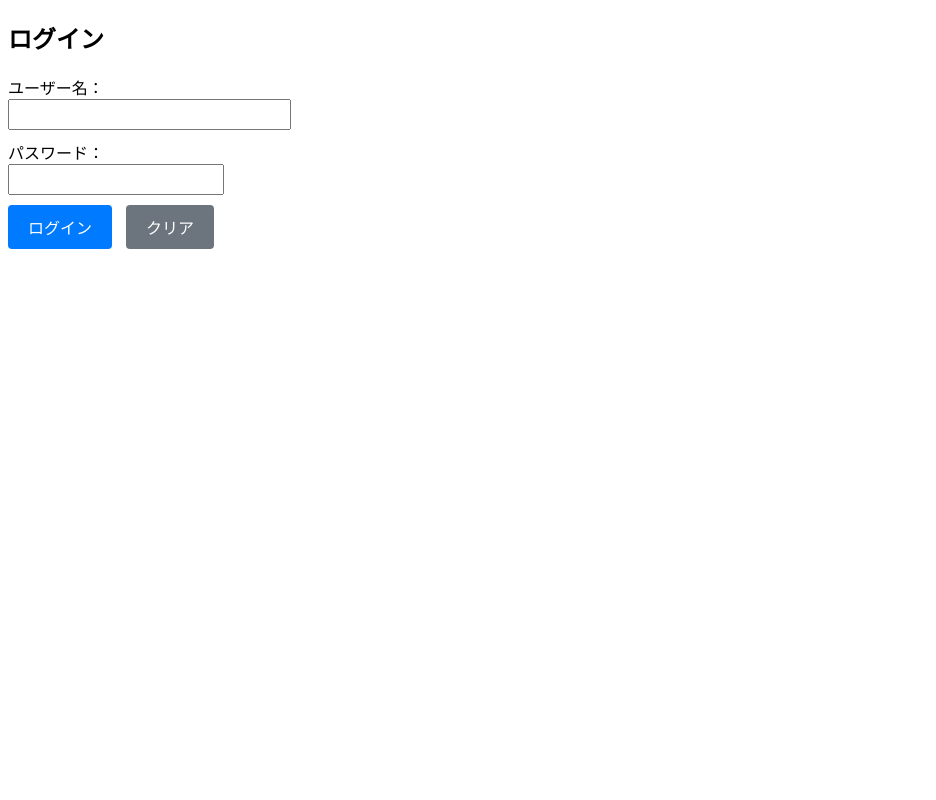
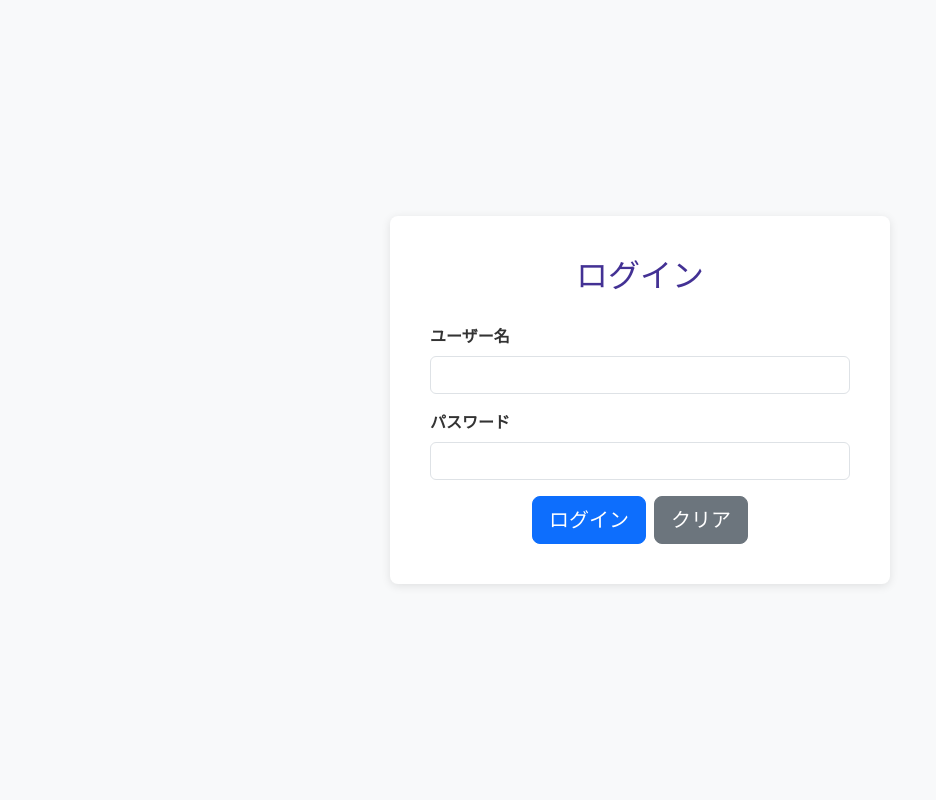
Before and after one commit to hanihatena35-prog/GoodMorningGitHub, a Flask app: page / in a window 1280 px wide. Shown: the whole page, without its empty margins (0-936 px from the left). Run offline with Flask 3, Linux system fonts and the light colour scheme.

Commit message:
Bootstrap対応

```diff
--- a/project/templates/login.html
+++ b/project/templates/login.html
@@ -1,100 +1,79 @@
 <!DOCTYPE html>
-<html>
+<html lang="ja">
 <head>
     <meta charset="UTF-8">
     <meta name="viewport" content="width=device-width, initial-scale=1.0">
     <title>ログイン</title>
+    <!-- Bootstrap 5.3 CDN -->
+    <link href="https://cdn.jsdelivr.net/npm/bootstrap@5.3.0/dist/css/bootstrap.min.css" rel="stylesheet">
     <style>
-       /* 入力欄の基本スタイル　*/
-       input[type="text"],
-       input[type="password"] {
-          padding: 6px;
-          margin-bottom: 10px;
+        body {
+            background-color: #f8f9fa;
+            display: flex;
+            align-items: center;
+            justify-content: center;
+            min-height: 100vh;
         }
-
-       /* PC向け（デフォルト）*/
-       .username-input {
-          width: 20em;    /* 全角20文字相当 */
-          max-width: 100%;
+        .login-container {
+            background-color: white;
+            border-radius: 8px;
+            box-shadow: 0 2px 10px rgba(0, 0, 0, 0.1);
+            padding: 40px;
+            max-width: 500px;
+            width: 100%;
         }
-
-       .password-input {
-          width: 15em;  /* 全角15文字相当 */
-          max-width: 100%;
+        .login-container h2 {
+            color: #433194;
+            margin-bottom: 30px;
+            text-align: center;
         }
-
-       button {
-          padding: 10px 20px;
-          margin-right: 10px;
-          background-color: #007bff;
-          color: white;
-          border: none;
-          border-radius: 4px;
-          cursor: pointer;
-          font-size: 1em;
-          transition: background-color 0.3s;
+        .alert {
+            margin-bottom: 20px;
         }
-
-       button:hover {
-          background-color: #0056b3;
+        .form-label {
+            font-weight: 600;
+            color: #333;
+            margin-bottom: 8px;
         }
-
-       button[type="reset"] {
-          background-color: #6c757d;
-       }
-
-       button[type="reset"]:hover {
-          background-color: #5a6268;
-       }
-
-       /* スマートフォン向け（縦長レイアウト） */
-       @media screen and (max-width: 600px) {
-        body {
-          display: flex;
-          flex-direction: column;
-          align-items: center;
-          padding: 20px;
-        }
-
-        form {
-          width: 100%;
-          max-width: 300px;
-        }
-
-        input[type="text"],
-        input[type="password"] {
-          width: 100%;  /* 画面いっぱい */
-        }
-
-        button {
-          display: block;
-          width: 100%;
-          margin-right: 0;
-          margin-bottom: 10px;
-        }
+        .btn-group-custom {
+            gap: 10px;
         }
     </style>
 </head>
 <body>
+    <div class="login-container">
         <h2>ログイン</h2>
+
         {% with messages = get_flashed_messages() %}
           {% if messages %}
-        <ul>
+            <div class="alert alert-danger alert-dismissible fade show" role="alert">
               {% for msg in messages %}
-            <li>{{ msg }}</li>
+                <div>{{ msg }}</div>
               {% endfor %}
-        </ul>
+              <button type="button" class="btn-close" data-bs-dismiss="alert" aria-label="Close"></button>
+            </div>
           {% endif %}
         {% endwith %}
 
         <form method="POST">
-        <label>ユーザー名：</label><br>
-        <input type="text" name="username" class="username-input" maxlength="20"><br>
-        <label>パスワード：</label><br>
-        <input type="password" name="password" class="password-input" maxlength="15"><br>
+            <div class="mb-3">
+                <label for="username" class="form-label">ユーザー名</label>
+                <input type="text" class="form-control" id="username" name="username" maxlength="20" required>
+            </div>
 
-        <button type="submit">ログイン</button>
-        <button type="reset">クリア</button>
+            <div class="mb-3">
+                <label for="password" class="form-label">パスワード</label>
+                <input type="password" class="form-control" id="password" name="password" maxlength="15" required>
+            </div>
+
+            <div class="d-grid gap-2 d-sm-flex justify-content-sm-center btn-group-custom">
+                <button type="submit" class="btn btn-primary btn-lg">ログイン</button>
+                <button type="reset" class="btn btn-secondary btn-lg">クリア</button>
+            </div>
         </form>
+    </div>
+
+    <!-- Bootstrap 5.3 JS -->
+    <script src="https://cdn.jsdelivr.net/npm/bootstrap@5.3.0/dist/js/bootstrap.bundle.min.js"></script>
 </body>
 </html>
```
Lines whose indentation alone changed are shown as unchanged.
